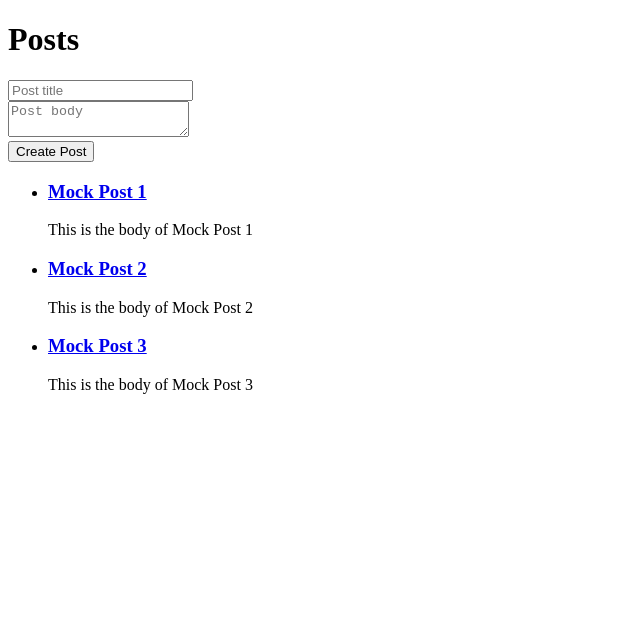
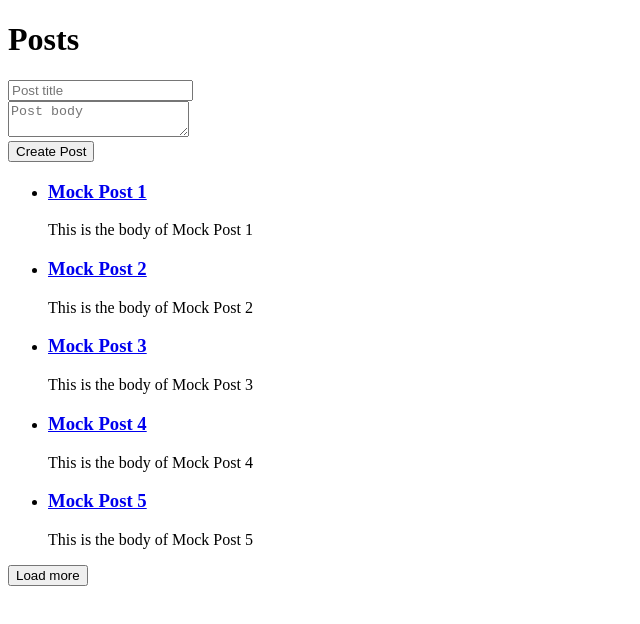
Before and after one commit to otabek/js-lab, a React (Vite) app: page / in a window 1280 px wide. Shown: the top 624 px of the page, without its empty margins (0-640 px from the left). Built offline with nearby package versions, Linux system fonts and the light colour scheme.

Commit message:
feat:implemented pagination for the post list

```diff
--- a/package.json
+++ b/package.json
@@ -12,14 +12,17 @@
   "dependencies": {
     "@tanstack/react-query": "^5.56.2",
     "@tanstack/react-query-devtools": "^5.58.0",
+    "axios": "^1.7.7",
     "react": "^18.3.1",
-    "react-dom": "^18.3.1"
+    "react-dom": "^18.3.1",
+    "react-query": "^3.39.3"
   },
   "devDependencies": {
     "@eslint/js": "^9.9.0",
     "@tanstack/eslint-plugin-query": "^5.57.2",
     "@types/react": "^18.3.3",
     "@types/react-dom": "^18.3.0",
+    "@types/react-query": "^1.2.8",
     "@vitejs/plugin-react": "^4.3.1",
     "eslint": "^9.9.0",
     "eslint-plugin-react-hooks": "^5.1.0-rc.0",
--- a/src/App.tsx
+++ b/src/App.tsx
@@ -1,5 +1,5 @@
-import React, { useState } from 'react'
-import { useMutation, useQuery, useQueryClient } from '@tanstack/react-query'
+import React, { useEffect, useState } from 'react'
+import { keepPreviousData, useMutation, useQuery, useQueryClient } from '@tanstack/react-query'
 import { createMockPost, fetchMockPosts, getPostById } from './data'
 
 function usePost(postId: number) {
@@ -51,12 +51,24 @@ const Posts = ({
   const queryClient = useQueryClient()
   const [title, setTitle] = useState('')
   const [body, setBody] = useState('')
+  const [page, setPage] = useState(1)
+  const limit = 5;
 
   const {
     data: posts,
     isLoading,
     isError,
-  } = useQuery({ queryKey: ['posts'], queryFn: fetchMockPosts })
+    isPlaceholderData,
+  } = useQuery({ queryKey: ['posts', page], queryFn: () => fetchMockPosts(page, limit), placeholderData: keepPreviousData })
+
+  useEffect(() => {
+    if (!isPlaceholderData) {
+      queryClient.prefetchQuery({
+        queryKey: ['posts', page + 1],
+        queryFn: () => fetchMockPosts(page + 1, limit),
+      })
+    }
+  }, [posts, isPlaceholderData, page, queryClient])
 
   const mutation = useMutation({
     mutationFn: createMockPost,
@@ -80,6 +92,8 @@ const Posts = ({
 
   if (isLoading) return <div>Loading...</div>
   if (isError) return <div>Error loading posts</div>
+
+  const hasMorePosts = posts && posts.length === limit;
 
   return (
     <div>
@@ -115,9 +129,9 @@ const Posts = ({
                 // ones that are cached
                 queryClient.getQueryData(['post', post.id])
                   ? {
-                      fontWeight: 'bold',
-                      color: 'green',
-                    }
+                    fontWeight: 'bold',
+                    color: 'green',
+                  }
                   : {}
               }
             >
@@ -127,6 +141,19 @@ const Posts = ({
           </li>
         ))}
       </ul>
+      {page !== 1 &&
+        <button onClick={() => setPage((prev) => Math.max(prev - 1, 1))}>
+          Previous posts
+        </button>
+      }
+      <button
+        onClick={() => {
+          setPage((prev) => (hasMorePosts ? prev + 1 : prev));
+        }}
+        disabled={isPlaceholderData || !hasMorePosts}
+      >
+        Load more
+      </button>
     </div>
   )
 }
--- a/src/data.ts
+++ b/src/data.ts
@@ -25,13 +25,63 @@ let posts: Post[] = [
     body: 'This is the body of Mock Post 3',
     userId: 2,
   },
+  {
+    id: 4,
+    title: 'Mock Post 4',
+    body: 'This is the body of Mock Post 4',
+    userId: 1,
+  },
+  {
+    id: 5,
+    title: 'Mock Post 5',
+    body: 'This is the body of Mock Post 5',
+    userId: 1,
+  },
+  {
+    id: 6,
+    title: 'Mock Post 6',
+    body: 'This is the body of Mock Post 6',
+    userId: 2,
+  },
+  {
+    id: 7,
+    title: 'Mock Post 7',
+    body: 'This is the body of Mock Post 7',
+    userId: 1,
+  },
+  {
+    id: 8,
+    title: 'Mock Post 8',
+    body: 'This is the body of Mock Post 8',
+    userId: 1,
+  },
+  {
+    id: 9,
+    title: 'Mock Post 9',
+    body: 'This is the body of Mock Post 9',
+    userId: 2,
+  },
+  {
+    id: 10,
+    title: 'Mock Post 10',
+    body: 'This is the body of Mock Post 10',
+    userId: 1,
+  },
+  {
+    id: 11,
+    title: 'Mock Post 11',
+    body: 'This is the body of Mock Post 11',
+    userId: 1,
+  },
 ]
 
-// Simulate fetching all posts
-export const fetchMockPosts = async (): Promise<Array<Post>> => {
+// Simulate fetching all posts with pagination
+export const fetchMockPosts = async (page: number, limit: number): Promise<Array<Post>> => {
   return new Promise((resolve) => {
-    setTimeout(() => resolve(posts), 500) // Simulate network latency
-  })
+    const startIndex = (page - 1) * limit;
+    const paginatedPosts = posts.slice(startIndex, startIndex + limit);
+    setTimeout(() => resolve(paginatedPosts), 500); // Simulate network latency
+  });
 }
 
 // Simulate fetching a single post by ID
```
Also changed, not shown: 1 other file (tests, documents, lock files or other folders).
